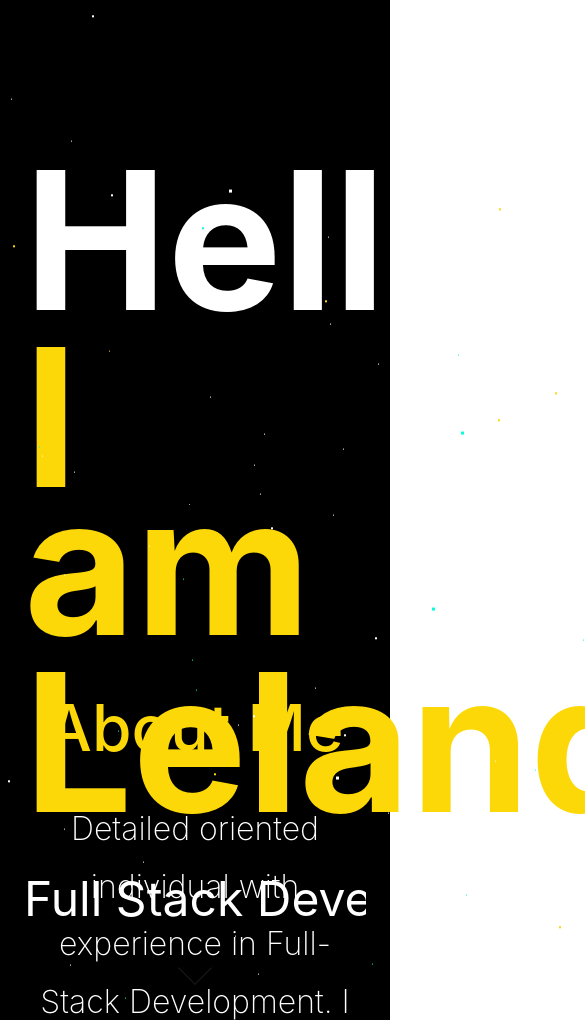
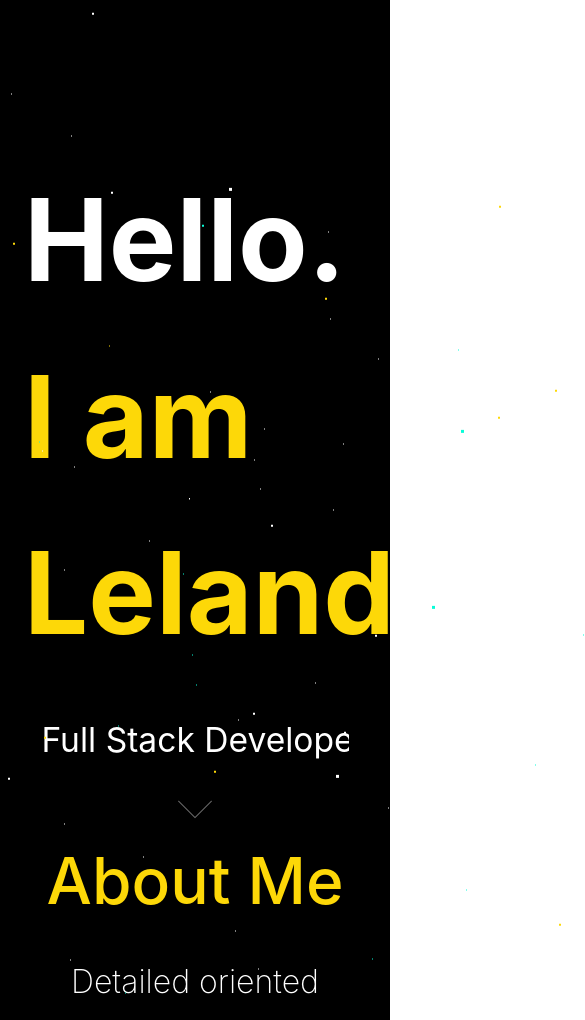
Before and after one commit to ilelandhayes/Portfolio, a plain HTML site: page index.html in a window 390 px wide. Shown: the top 1020 px of the page, 585 px wide, since content can reach past the window. Drawn offline with nearby package versions, Linux system fonts and the light colour scheme.

Commit message:
updated view size on mobile

```diff
--- a/index.html
+++ b/index.html
@@ -79,9 +79,9 @@
     <section class="section title-container">
       <div class="place-holder">
         <div class="is-flex is-flex-direction-column intro intro-sec">
-          <div id="title">Hello.</div> <br>
-          <div id="title-1">I am</div> <br>
-          <div id="title-2">Leland</div>
+          <div id="title" class="hello">Hello.</div> <br>
+          <div id="title-1" class="hello">I am</div> <br>
+          <div id="title-2" class="hello">Leland</div>
 
 
           <div class="is-flex is-justify-content-center occupancy">
--- a/style.css
+++ b/style.css
@@ -500,7 +500,7 @@ body {
 
 .title-container {
   margin-top: 7rem;
-  height: 930px;
+  height: fit-content;
 }
 
 #title {
@@ -532,10 +532,22 @@ body {
   color: #fdd808;
 }
 
+@media screen and (max-width: 610px) {
+  .hello {
+    font-size: 7.1em !important;
+  }
+}
+
 /* Description Title */
 .occupancy {
   max-width: 67rem;
   margin-top: 2.9rem;
+}
+
+@media screen and (max-width: 610px) {
+  .occupancy {
+    font-size: 0.7em !important;
+  }
 }
 
 #typing-demo {
@@ -603,7 +615,7 @@ body {
   display: flex;
   justify-content: center;
   flex-direction: column;
-  height: 600px;
+  height: fit-content;
   margin-bottom: 0;
 }
 
```
